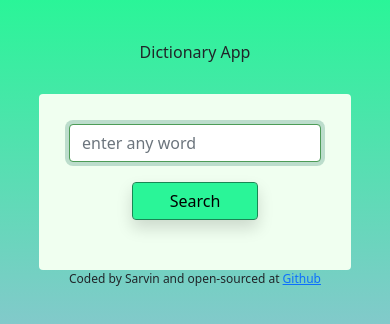
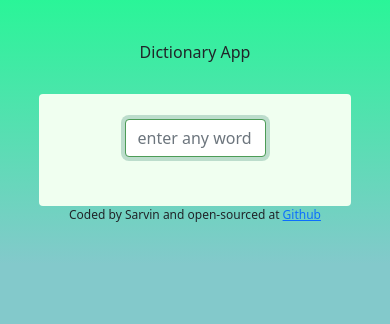
Before and after one commit to SarvinTorkaman/dictionary-app-react, a React (Create React App) app: page / in a window 390 px wide. Shown: the top 324 px of the page. Built offline with nearby package versions, Linux system fonts and the light colour scheme.

Commit message:
made it more responsive visually

```diff
--- a/src/App.css
+++ b/src/App.css
@@ -79,6 +79,8 @@ footer {
 @media (max-width: 576px) {
   .Result {
     text-align: left;
+    padding: 0;
+    margin: 0 auto;
   }
 
   .input-box {
@@ -91,6 +93,14 @@ footer {
 
     margin: 20px auto;
   }
+
+  .container {
+    padding: 25px 15px;
+  }
+
+  .search-box {
+    max-width: 50%;
+  }
 }
 
 @media (max-width: 388px) {
--- a/src/Dictionary.js
+++ b/src/Dictionary.js
@@ -49,17 +49,17 @@ export default function Dictionary() {
   return (
     <div className="Dictionary">
       <form className="" onSubmit={getWord}>
-        <div className="d-sm-flex justify-content-center d-block">
+        <div className="d-sm-flex justify-content-center mb-4 d-block">
           <input
             type="text"
-            className="form-control input-box"
+            className="search-box form-control input-box "
             onChange={getValue}
             placeholder="enter any word"
             autoFocus={true}
           />
           <input
             type="submit"
-            className="form-control btn-success shadow"
+            className="form-control d-none d-sm-block btn-success shadow"
             value="Search"
           />
         </div>
--- a/src/Meanings.js
+++ b/src/Meanings.js
@@ -11,7 +11,7 @@ export default function Meanings(props) {
           if (element.example !== undefined) {
             return (
               <div key={index}>
-                <p className="mt-3"> ● {element.definition}</p>
+                <p className="mt-2"> ● {element.definition}</p>
 
                 <div>
                   {" "}
--- a/src/Result.js
+++ b/src/Result.js
@@ -1,4 +1,5 @@
 import React from "react";
+import Meanings from "./Meanings";
 // import speak from "./speak.png";
 
 export default function Result(props) {
@@ -17,7 +18,7 @@ export default function Result(props) {
   if (props.result) {
     if (typeof props.result === "object") {
       return (
-        <div className="Result p-3 m-4">
+        <div className="Result ">
           <h2>{props.result.word}</h2>
 
           <img
@@ -30,35 +31,10 @@ export default function Result(props) {
           <h5 className="m-1 mt-3 mb-3">/{props.result.text}/</h5>
 
           <div>
-            {props.result.meanings.map((element, index) => {
+            {props.result.meanings.map((meanings, index) => {
               return (
                 <div className="card m-2 p-3" key={index}>
-                  <h3 className="mt-3">{element.partOfSpeech}</h3>
-
-                  <div>
-                    {" "}
-                    {element.definitions.map((element, index) => {
-                      if (element.example !== undefined) {
-                        return (
-                          <div key={index}>
-                            <p className="mt-3"> ● {element.definition}</p>
-
-                            <div>
-                              {" "}
-                              <em className="text-muted">
-                                "{element.example}"
-                              </em>{" "}
-                            </div>
-                          </div>
-                        );
-                      } else
-                        return (
-                          <div key={index}>
-                            <p>{element.definition}</p>
-                          </div>
-                        );
-                    })}{" "}
-                  </div>
+                  <Meanings meanings={meanings} />
                 </div>
               );
             })}
```
